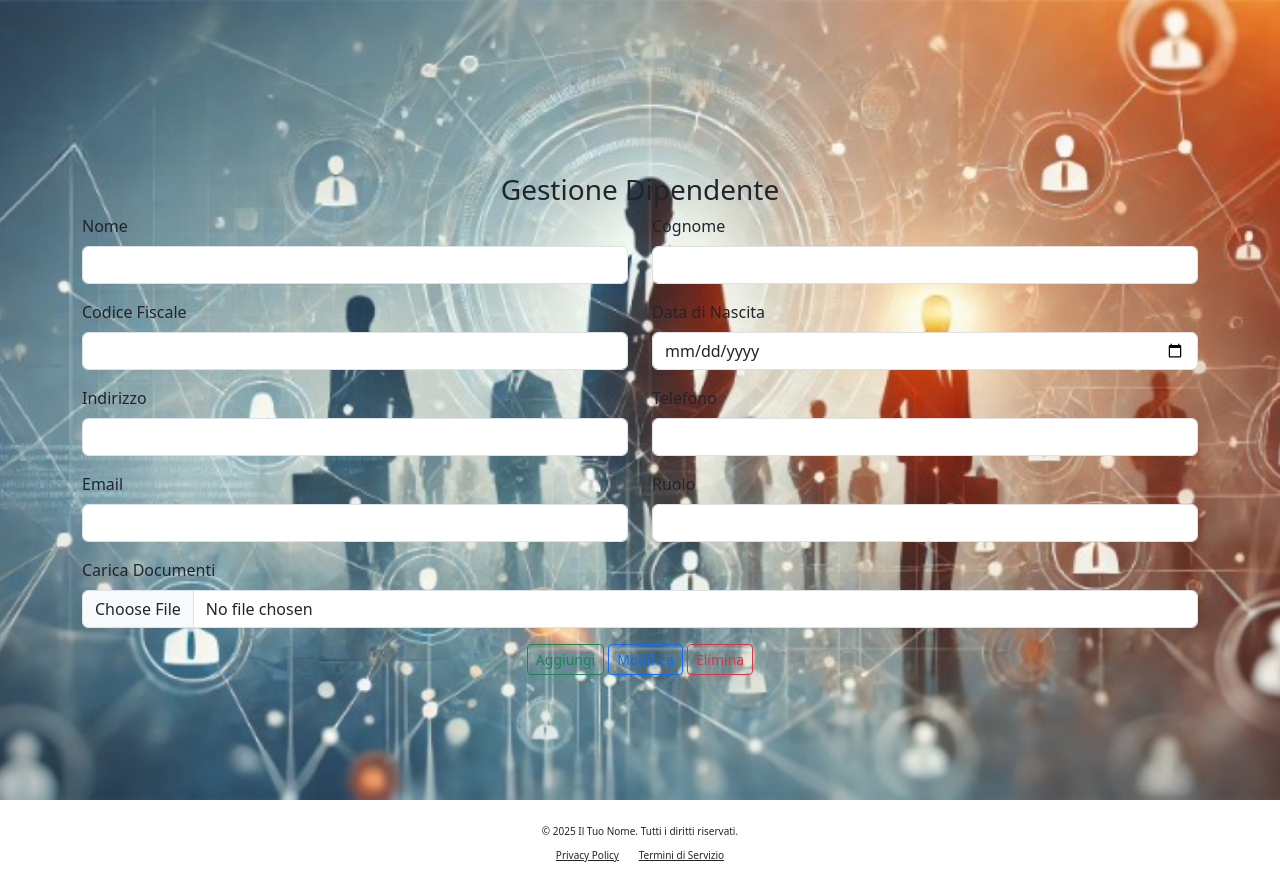
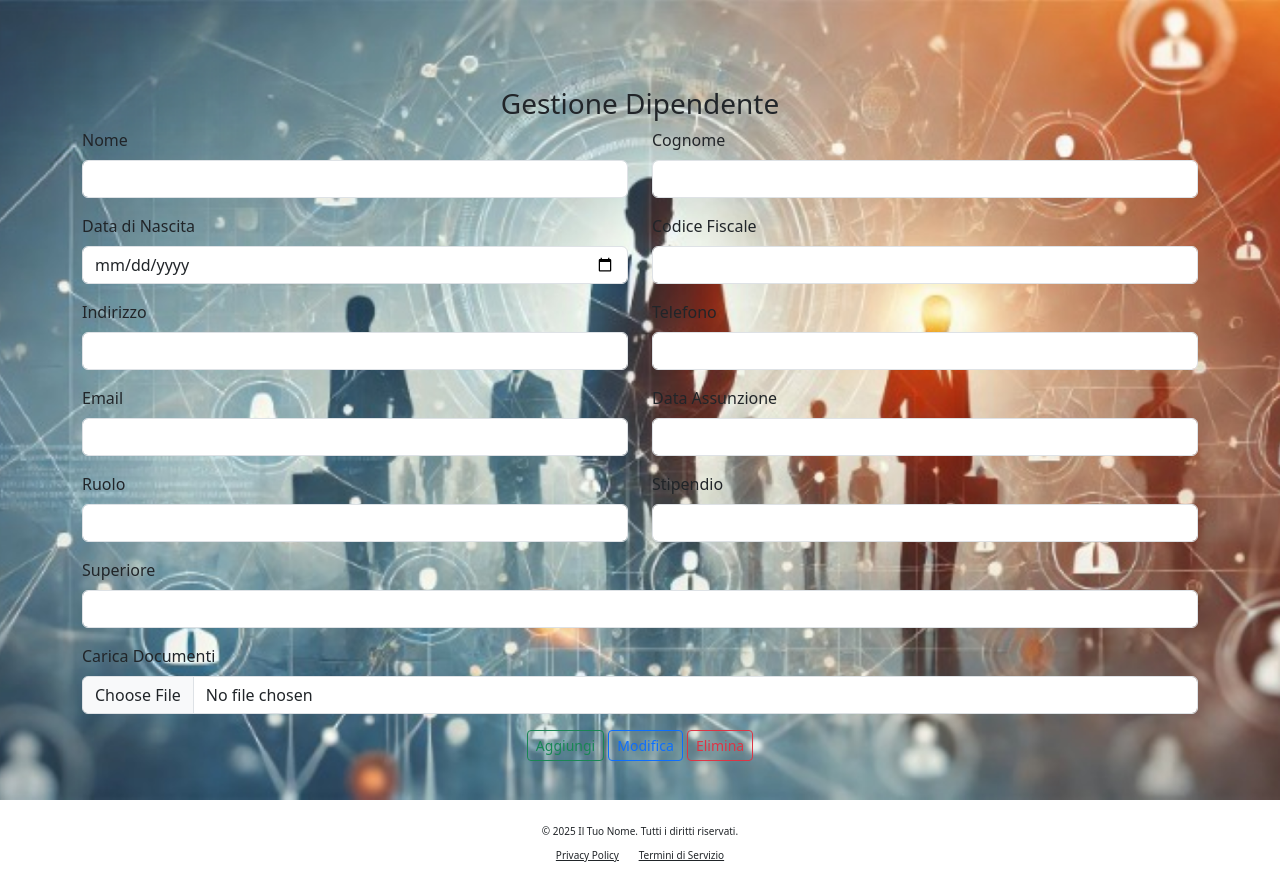
Before and after one commit to LorenzoSiena/HRMS-Human-Resource-Management-System, a Django app: page /dipendenti in a window 1280 px wide. Shown: the part 57-945 px from the top of the page. Run offline with Django 5.2, Linux system fonts and the light colour scheme.

Commit message:
Aggiunti input: Stipendio,Data assunzione e Superiore

```diff
--- a/hrms_project/hrms_app/templates/hrms_app/dipendenti.html
+++ b/hrms_project/hrms_app/templates/hrms_app/dipendenti.html
@@ -18,12 +18,12 @@
 
             <div class="row">
                 <div class="col-md-6 mb-3">
+                    <label for="birthdate" class="form-label">Data di Nascita</label>
+                    <input type="date" class="form-control custom-input" id="birthdate" name="birthdate" required>
+                </div>
+                <div class="col-md-6 mb-3">
                     <label for="fiscal_code" class="form-label">Codice Fiscale</label>
                     <input type="text" class="form-control custom-input" id="fiscal_code" name="fiscal_code" pattern="[A-Za-z0-9]{16}" title="Il Codice Fiscale deve contenere 16 caratteri alfanumerici" required>
-                </div>
-                <div class="col-md-6 mb-3">
-                    <label for="birthdate" class="form-label">Data di Nascita</label>
-                    <input type="date" class="form-control custom-input" id="birthdate" name="birthdate" required>
                 </div>
             </div>
 
@@ -44,9 +44,25 @@
                     <input type="email" class="form-control custom-input" id="email" name="email" required>
                 </div>
                 <div class="col-md-6 mb-3">
-                    <label for="role" class="form-label">Ruolo</label>
+                    <label for="role" class="form-label">Data Assunzione</label>
                     <input type="text" class="form-control custom-input" id="role" name="role" required>
                 </div>
+            </div>
+
+            <div class="row">
+                <div class="col-md-6 mb-3">
+                    <label for="email" class="form-label">Ruolo</label>
+                    <input type="email" class="form-control custom-input" id="email" name="email" required>
+                </div>
+                <div class="col-md-6 mb-3">
+                    <label for="role" class="form-label">Stipendio</label>
+                    <input type="text" class="form-control custom-input" id="role" name="role" required>
+                </div>
+            </div>
+
+            <div class="col-md-12 mb-3">
+                <label for="email" class="form-label">Superiore</label>
+                <input type="email" class="form-control custom-input" id="email" name="email" required>
             </div>
 
             <div class="row">
```
